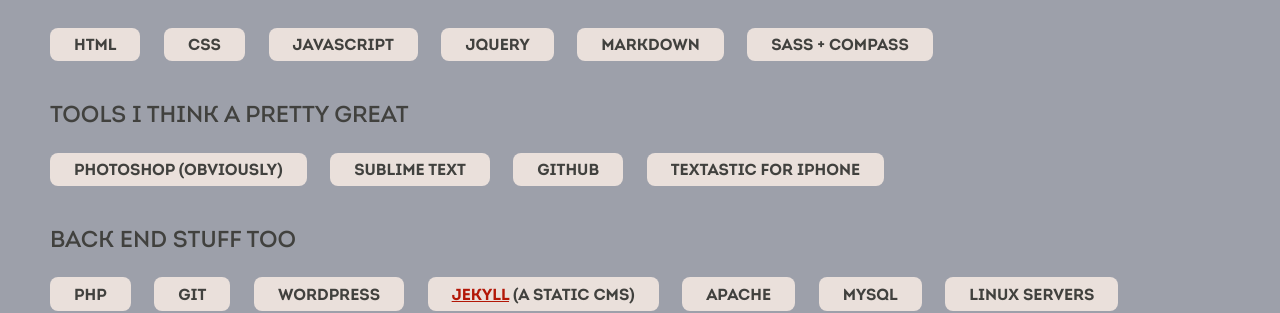
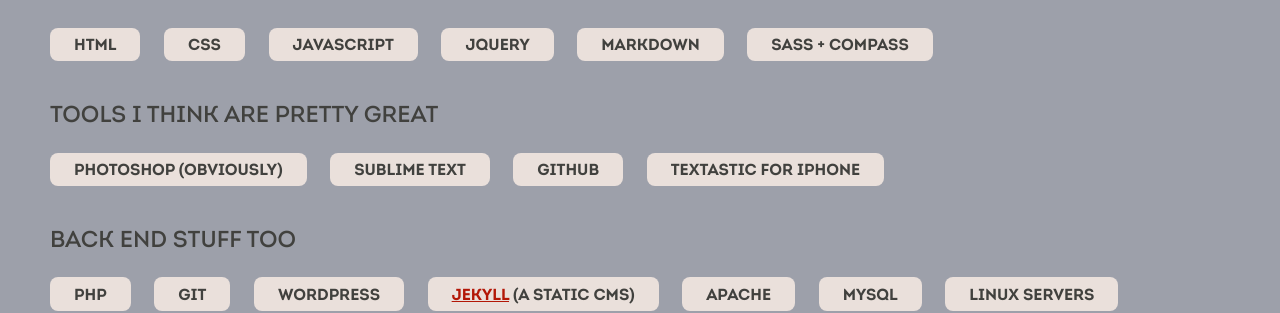
Before and after one commit to s8m2s/s8m2s.github.io, a Jekyll site: the page built from index.html, in a window 1280 px wide and 900 px high, scrolled down 1663 px. Shown: the part 159-472 px from the top of the window. Built offline with Jekyll 4.4.1, drawn with Linux system fonts in a browser that asks for light colours.

Commit message:
fixed small typo

```diff
--- a/index.html
+++ b/index.html
@@ -74,7 +74,7 @@
           <li>Markdown</li>
           <li>sass + compass</li>
         </ul>
-        <h2>Tools I think a pretty great</h2>
+        <h2>Tools I think are pretty great</h2>
         <ul>
           <li>Photoshop (obviously)</li>
           <li>Sublime Text</li>
```
